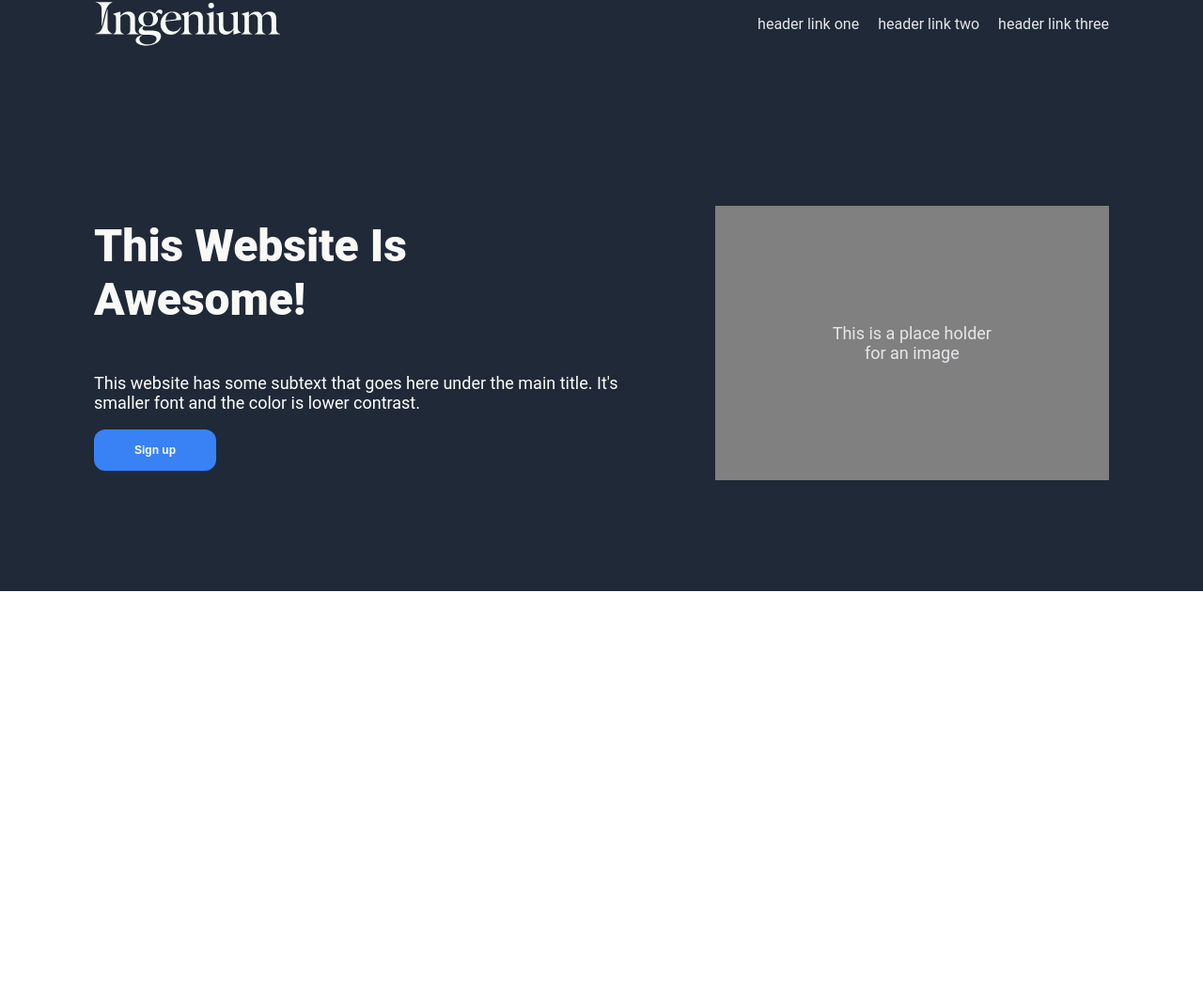
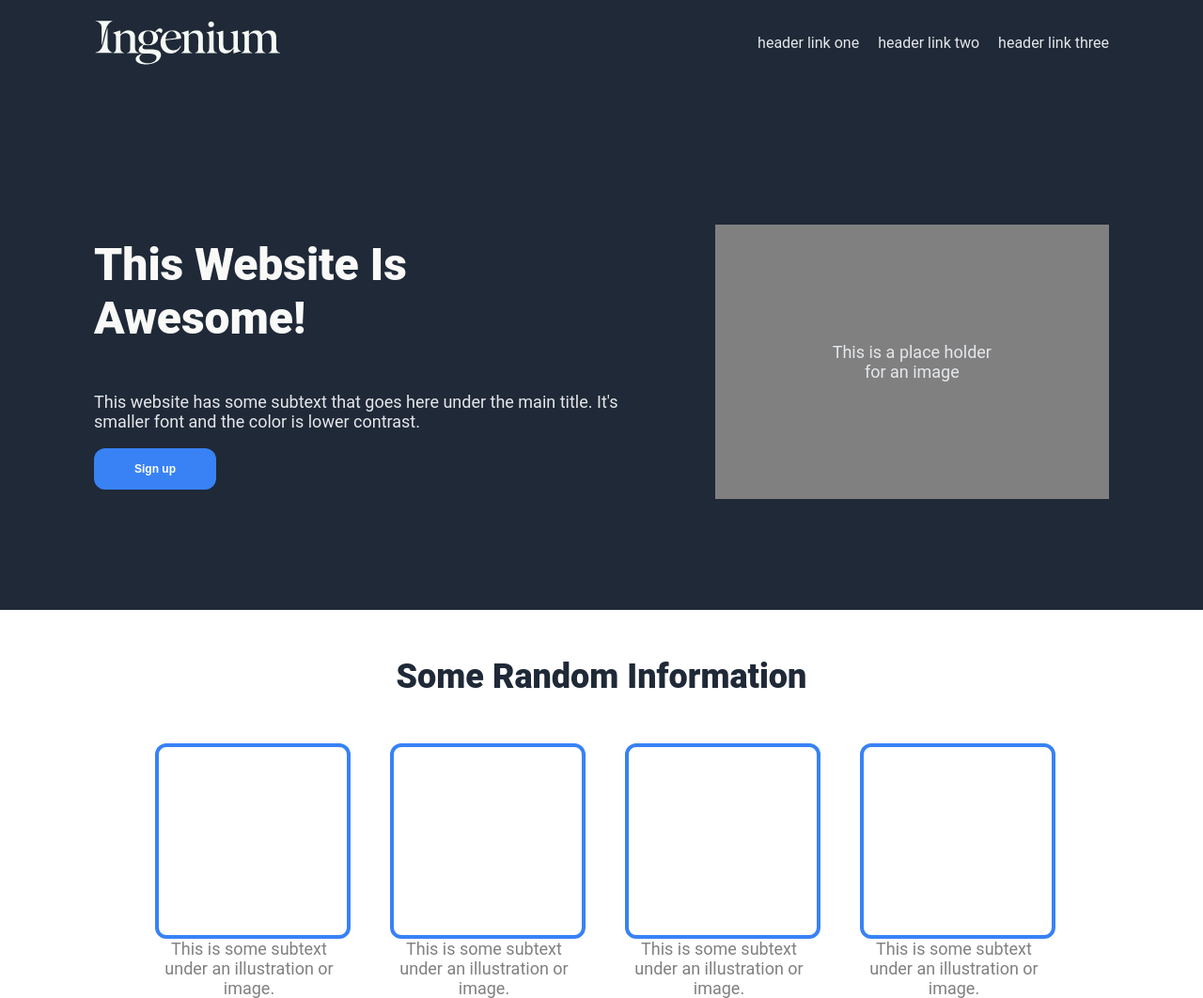
Before and after one commit to IngeniumEtNatura/landing-page, a plain HTML site: page index.html in a window 1280 px wide. Shown: the whole page at 94% size. Before the commit the page ends 800 px from the top, so only its background shows below. Drawn offline with Linux system fonts and the light colour scheme.

Commit message:
ADD Information section
Added and completed layout of Inofrmation section.

```diff
--- a/index.html
+++ b/index.html
@@ -25,7 +25,28 @@
                 <button>Sign up</button>
             </div>
                 <p ID="placeholder">This is a place holder for an image</p>
+        </div>
+    </div>
+    <div class="information">
+        <div class="information-title">Some Random Information</div>
 
+        <div class="container">
+            <div class="info">
+                <div class="box"></div>
+                <div class="text">This is some subtext under an illustration or image.</div>
+            </div>
+            <div class="info">
+                <div class="box"></div>
+                <div class="text">This is some subtext under an illustration or image.</div>
+            </div>
+            <div class="info">
+                <div class="box"></div>
+                <div class="text">This is some subtext under an illustration or image.</div>
+            </div>
+            <div class="info">
+                <div class="box"></div>
+                <div class="text">This is some subtext under an illustration or image.</div>
+            </div>
         </div>
     </div>
 </body>
--- a/stylesheet.css
+++ b/stylesheet.css
@@ -19,7 +19,7 @@ body {
     background-color: #1F2937;
     color: white;
     padding: 100px;
-    padding-top: 0;
+    padding-top: 20px;
     font-size: 18px;
 }
 
@@ -42,6 +42,7 @@ ul {
     gap: 100px;
     margin-top: 150px;
     font-size: 18px;
+    color: #E5E7EB;
 }
 
 .header-left {
@@ -73,3 +74,37 @@ button {
     text-align: center;
     color:#E5E7EB
 }
+
+.information {
+    text-align: center;
+    color: #808080;
+    font-size: 18px;
+}
+
+.information-title {
+    font-size: 36px;
+    color: #1F2937;
+    font-weight: 900;
+    margin-bottom: 50px;
+    margin-top: 50px;
+}
+
+.container {
+    display: flex;
+    justify-content: center;
+    flex-wrap: wrap;
+    gap: 50px;
+}
+
+.box {
+    width: 200px;
+    height: 200px;
+    border: 4px solid #3882F6;
+    border-radius: 12px;
+    display: flex;
+    align-items: center;
+}
+
+.info {
+    max-width: 200px
+}
```
